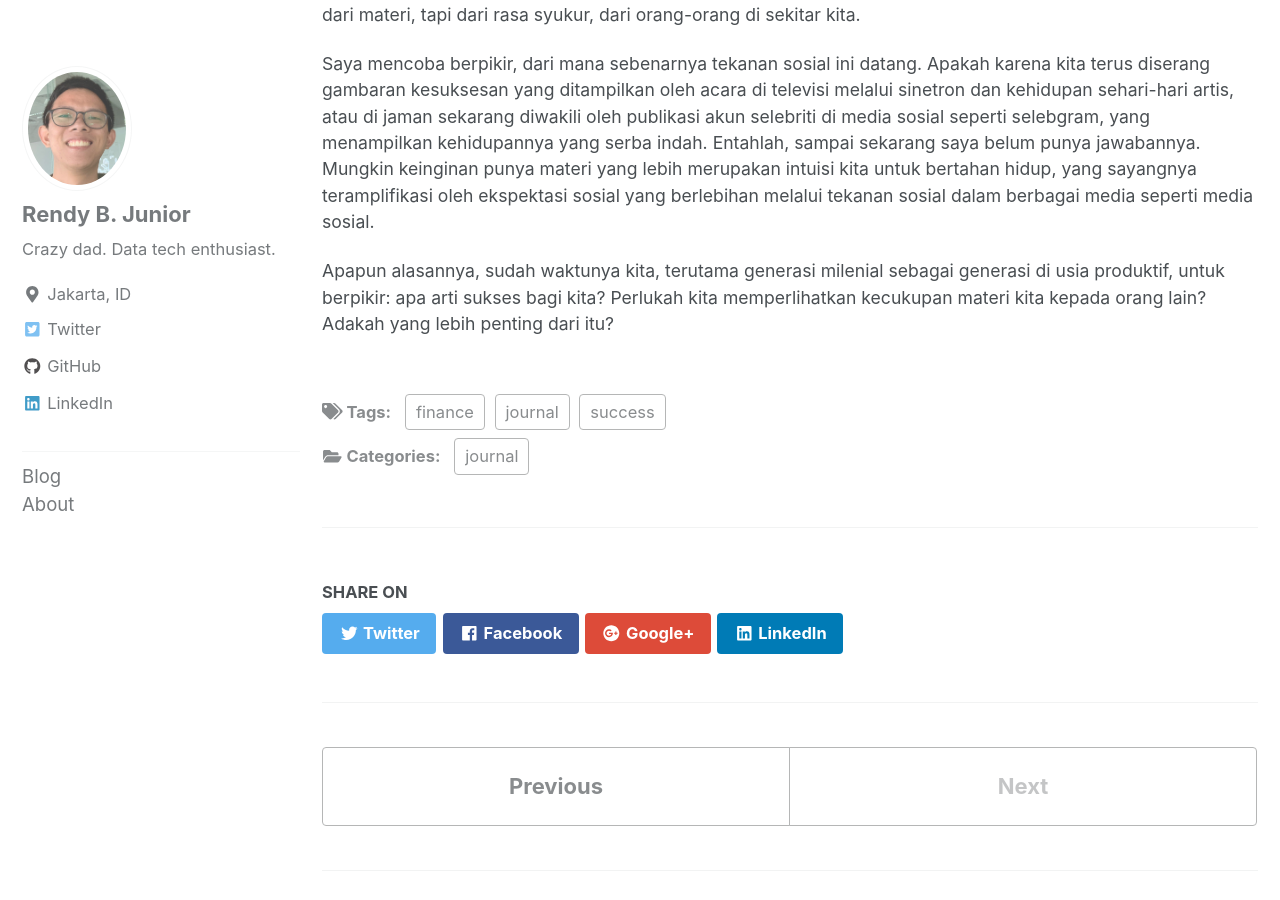
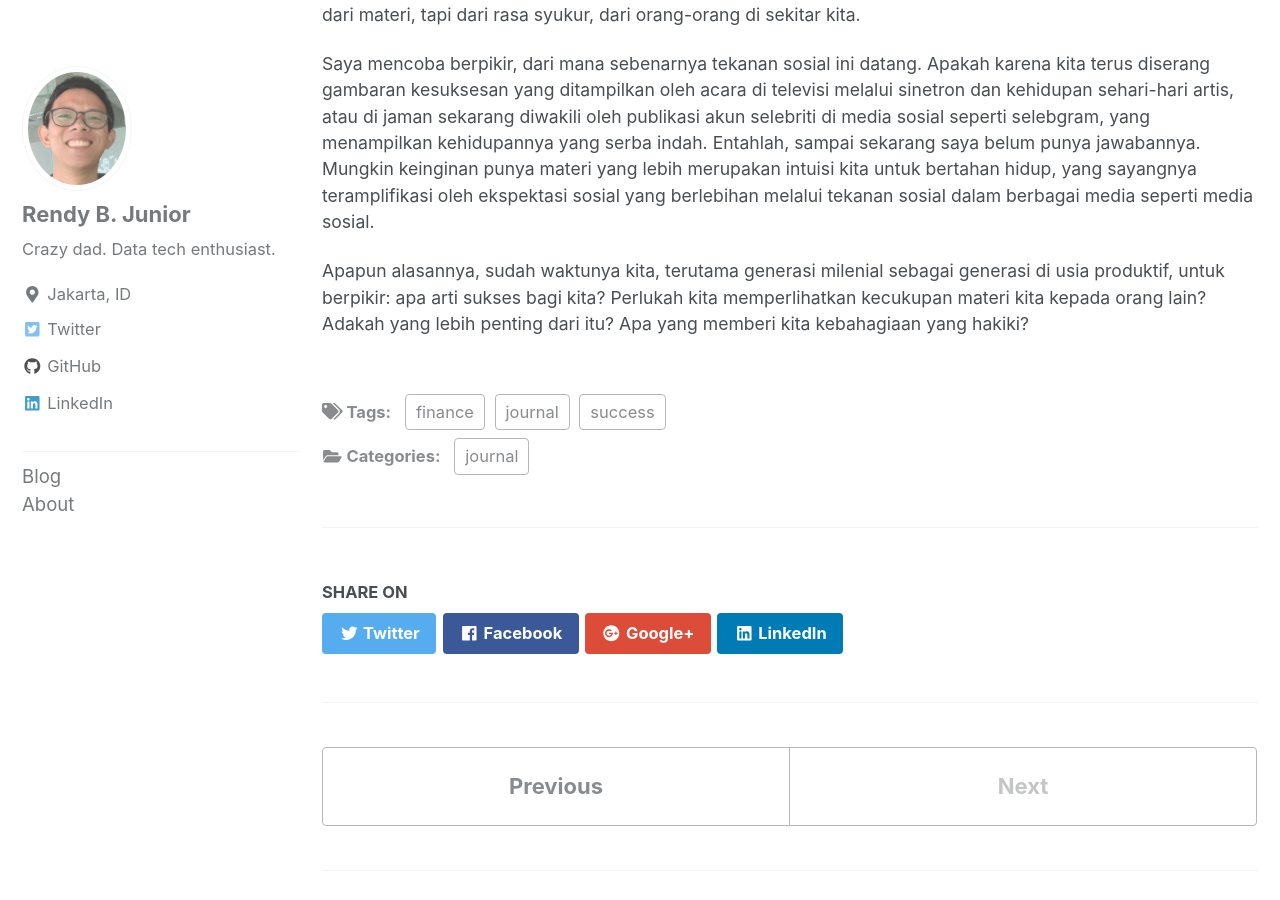
Before and after one commit to rendybjunior/rendyistyping, a Jekyll site: the page built from _posts/2019-08-10-successfool.md, in a window 1280 px wide and 900 px high, scrolled down 1016 px. Built offline with Jekyll 4.4.1, drawn with Linux system fonts in a browser that asks for light colours; cached includes are drawn as plain includes; nearby versions of some CDN libraries; comment, search, counter and statistics services are not loaded.

Commit message:
successfool5

```diff
--- a/_posts/2019-08-10-successfool.md
+++ b/_posts/2019-08-10-successfool.md
@@ -19,4 +19,4 @@ Dulu, saya kira dengan mendapatkan materi saya akan bahagia. Namun ternyata saya
 
 Saya mencoba berpikir, dari mana sebenarnya tekanan sosial ini datang. Apakah karena kita terus diserang gambaran kesuksesan yang ditampilkan oleh acara di televisi melalui sinetron dan kehidupan sehari-hari artis, atau di jaman sekarang diwakili oleh publikasi akun selebriti di media sosial seperti selebgram, yang menampilkan kehidupannya yang serba indah. Entahlah, sampai sekarang saya belum punya jawabannya. Mungkin keinginan punya materi yang lebih merupakan intuisi kita untuk bertahan hidup, yang sayangnya teramplifikasi oleh ekspektasi sosial yang berlebihan melalui tekanan sosial dalam berbagai media seperti media sosial.
 
-Apapun alasannya, sudah waktunya kita, terutama generasi milenial sebagai generasi di usia produktif, untuk berpikir: apa arti sukses bagi kita? Perlukah kita memperlihatkan kecukupan materi kita kepada orang lain? Adakah yang lebih penting dari itu?
+Apapun alasannya, sudah waktunya kita, terutama generasi milenial sebagai generasi di usia produktif, untuk berpikir: apa arti sukses bagi kita? Perlukah kita memperlihatkan kecukupan materi kita kepada orang lain? Adakah yang lebih penting dari itu? Apa yang memberi kita kebahagiaan yang hakiki?
```
